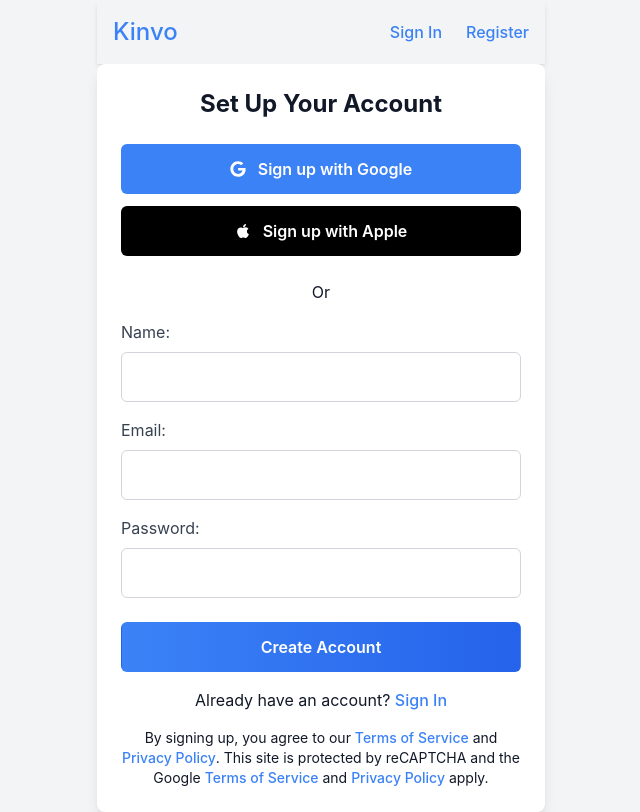
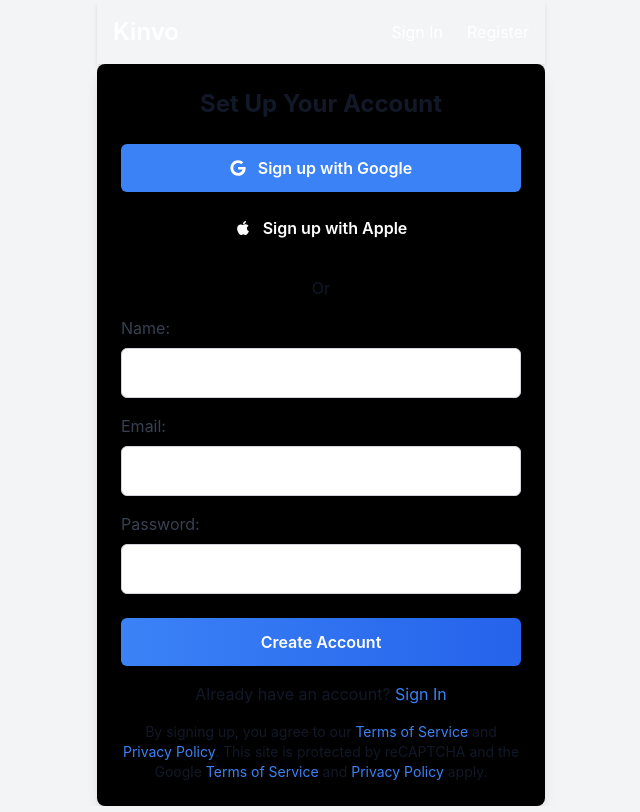
Before and after one commit to watanaprasit/kinvoFront, a React (Vite) app: page /auth/register in a window 1280 px wide. Shown: the whole page, without its empty margins (319-959 px from the left). Built offline with nearby package versions, Linux system fonts and the light colour scheme.

Commit message:
auth routes to supabase ok, login and signup

```diff
--- a/src/features/auth/components/LoginForm/index.jsx
+++ b/src/features/auth/components/LoginForm/index.jsx
@@ -14,7 +14,7 @@
   };
 
   return (
-    <form onSubmit={onSubmit} className="max-w-md mx-auto p-6 bg-white shadow-lg rounded-lg">
+    <form onSubmit={onSubmit} className="max-w-md mx-auto p-6 bg-black shadow-lg rounded-lg">
       <h2 className="text-2xl font-bold text-center mb-6 relative z-10">Welcome Back!</h2>
       <p className="text-center mt-2">New to Kinvo? <a href="/auth/signup" className="text-blue-500">Create an Account</a></p>
 
@@ -42,6 +42,14 @@
         {passwordError && <p className="text-red-500 text-sm mt-1">{passwordError}</p>}
       </div>
 
+      <Button
+        type="submit"
+        isLoading={isSubmitting}
+        className="primary w-full mt-6"
+      >
+        Sign In
+      </Button>
+
       <div className="text-center mt-6">Or</div>
 
       <Button
@@ -58,14 +66,6 @@
         <FaApple className="mr-3" /> Sign in with Apple
       </Button>
 
-      <Button
-        type="submit"
-        isLoading={isSubmitting}
-        className="primary w-full mt-6"
-      >
-        Sign In
-      </Button>
-
       <div className="text-center mt-4 text-sm">
         By signing in, you agree to our <a href="/terms" className="text-blue-500">Terms of Service</a> and <a href="/privacy" className="text-blue-500">Privacy Policy</a>.
       </div>
--- a/src/features/auth/components/SignupForm/index.jsx
+++ b/src/features/auth/components/SignupForm/index.jsx
@@ -1,19 +1,64 @@
 import { useState } from 'react';
 import { FaGoogle, FaApple } from 'react-icons/fa';
+import { signupUser } from '../../services/AuthService';
 
 const SignupForm = () => {
   const [email, setEmail] = useState('');
   const [name, setName] = useState('');
   const [password, setPassword] = useState('');
   const [isSubmitting, setIsSubmitting] = useState(false);
+  const [emailError, setEmailError] = useState('');
+  const [passwordError, setPasswordError] = useState('');
+  const [nameError, setNameError] = useState('');
+  const [formError, setFormError] = useState('');
 
-  const handleSubmit = (e) => {
+  const handleSubmit = async (e) => {
     e.preventDefault();
-    // Add signup logic here
+    setEmailError('');
+    setPasswordError('');
+    setNameError('');
+    setFormError('');
+
+    setIsSubmitting(true);
+
+    // Validation checks
+    if (!email) {
+      setEmailError('Email is required');
+      setIsSubmitting(false);
+      return;
+    }
+    if (!password) {
+      setPasswordError('Password is required');
+      setIsSubmitting(false);
+      return;
+    }
+    if (!name) {
+      setNameError('Name is required');
+      setIsSubmitting(false);
+      return;
+    }
+
+    try {
+      // Call the signup API function
+      const result = await signupUser(email, password, name);
+
+      if (result.success) {
+        // Handle successful signup, such as navigating to the login page or showing a success message
+        alert('Signup successful! Please login.');
+        // Optionally, redirect to the login page
+        window.location.href = '/auth/login';
+      } else {
+        setFormError(result.error || 'An error occurred during signup.');
+      }
+    } catch (error) {
+      setFormError('An error occurred during signup.');
+    }
+
+    setIsSubmitting(false);
   };
 
   return (
-    <form onSubmit={handleSubmit} className="max-w-md mx-auto p-6 bg-white shadow-lg rounded-lg">
+    <form onSubmit={handleSubmit} className="max-w-md mx-auto p-6 bg-black shadow-lg rounded-lg">
       <h2 className="text-2xl font-bold text-center mb-6">Set Up Your Account</h2>
 
       <button className="w-full mt-3 p-3 bg-blue-500 text-white font-semibold rounded-md flex items-center justify-center">
@@ -34,6 +79,7 @@
           onChange={(e) => setName(e.target.value)}
           className="w-full p-3 mt-2 border border-gray-300 rounded-md"
         />
+        {nameError && <p className="text-red-500 text-sm">{nameError}</p>}
       </div>
 
       <div className="mt-4">
@@ -45,6 +91,7 @@
           onChange={(e) => setEmail(e.target.value)}
           className="w-full p-3 mt-2 border border-gray-300 rounded-md"
         />
+        {emailError && <p className="text-red-500 text-sm">{emailError}</p>}
       </div>
 
       <div className="mt-4">
@@ -56,7 +103,10 @@
           onChange={(e) => setPassword(e.target.value)}
           className="w-full p-3 mt-2 border border-gray-300 rounded-md"
         />
+        {passwordError && <p className="text-red-500 text-sm">{passwordError}</p>}
       </div>
+
+      {formError && <p className="text-red-500 text-sm text-center mt-3">{formError}</p>}
 
       <button
         type="submit"
--- a/src/features/auth/hooks/UseLogin.jsx
+++ b/src/features/auth/hooks/UseLogin.jsx
@@ -1,5 +1,5 @@
 import { useState } from 'react';
-import { loginUser } from '../services/authService';
+import { loginUser } from '../services/AuthService';
 import { useAuth } from '../context/AuthContext';
 
 export const useLogin = () => {
--- /dev/null
+++ b/src/features/auth/hooks/UseSignup.jsx
@@ -0,0 +1,46 @@
+import { useState } from 'react';
+import { signupUser } from '../services/AuthService';
+
+export const useSignup = () => {
+  const [isSubmitting, setIsSubmitting] = useState(false);
+  const [emailError, setEmailError] = useState('');
+  const [passwordError, setPasswordError] = useState('');
+  const [fullNameError, setFullNameError] = useState('');
+
+  const handleSubmit = async (email, password, fullName) => {
+    setEmailError('');
+    setPasswordError('');
+    setFullNameError('');
+    setIsSubmitting(true);
+
+    // Perform validation
+    if (!email) {
+      setEmailError('Email is required');
+      setIsSubmitting(false);
+      return;
+    }
+    if (!password) {
+      setPasswordError('Password is required');
+      setIsSubmitting(false);
+      return;
+    }
+    if (!fullName) {
+      setFullNameError('Full name is required');
+      setIsSubmitting(false);
+      return;
+    }
+
+    // Call the signup API
+    const result = await signupUser(email, password, fullName);
+
+    if (result.success) {
+        alert('Signup successful! Please login.');
+    } else {
+      setEmailError(result.error);
+    }
+
+    setIsSubmitting(false);
+  };
+
+  return { handleSubmit, isSubmitting, emailError, passwordError, fullNameError };
+};
--- a/src/features/auth/services/AuthService.jsx
+++ b/src/features/auth/services/AuthService.jsx
@@ -1,18 +1,28 @@
-export const signupUser = async (email) => {
-  const response = await fetch('/api/signup', {
+import { BASE_URL } from "../../../library/constants/routes";
+
+export const signupUser = async (email, password, fullName) => {
+  const response = await fetch(`${BASE_URL}/api/v1/auth/register`, {
     method: 'POST',
-    body: JSON.stringify({ email }),
+    body: JSON.stringify({ email, password, full_name: fullName }),
     headers: {
       'Content-Type': 'application/json',
     },
   });
 
   const data = await response.json();
-  return data;
+
+  // Handle success or failure based on response
+  if (response.ok) {
+    return { success: true, data };
+  } else {
+    return { success: false, error: data.detail || 'Signup failed' };
+  }
 };
 
+
 export const loginUser = async (email, password) => {
-  const response = await fetch('/api/login', {
+  try {
+    const response = await fetch(`${BASE_URL}/api/v1/auth/login`, {
       method: 'POST',
       body: JSON.stringify({ email, password }),
       headers: {
@@ -20,6 +30,21 @@
       },
     });
 
+    if (!response.ok) {
+      throw new Error('Login failed. Please check your email and password.');
+    }
+
     const data = await response.json();
-  return data;
+
+    if (data.access_token) {
+      // Store the token in localStorage if login is successful
+      localStorage.setItem('access_token', data.access_token);
+      return { success: true, user: { email } };  // Return success and user info
+    }
+
+    return { success: false };  // Return failure if no access token
+  } catch (error) {
+    console.error("Login error: ", error);
+    return { success: false };
+  }
 };
--- a/src/library/constants/routes.js
+++ b/src/library/constants/routes.js
@@ -0,0 +1 @@
+export const BASE_URL = "http://localhost:8000";
--- a/src/styles/tailwind/index.css
+++ b/src/styles/tailwind/index.css
@@ -21,32 +21,3 @@
   place-items: center;
   justify-content: center; /* Ensure content is centered both vertically and horizontally */
 }
-
-/* Styling links */
-a {
-  @apply font-medium text-blue-500 hover:text-blue-700;
-  text-decoration: none;
-}
-
-/* Headings */
-h1 {
-  @apply text-4xl font-bold leading-tight;
-}
-
-/* Button styles */
-button {
-  @apply rounded-lg border border-transparent px-4 py-2 font-medium bg-gray-800 text-white hover:bg-gray-700 transition;
-}
-
-button:focus,
-button:focus-visible {
-  @apply outline-none ring-2 ring-blue-500;
-}
-
-/* Light theme overrides */
-@media (prefers-color-scheme: light) {
-  :root {
-    /* Apply light theme specific styles */
-    @apply text-gray-800 bg-white;
-  }
-}
```
Also changed, not shown: 1 other file (tests, documents, lock files or other folders). Lines whose indentation alone changed are shown as unchanged.
